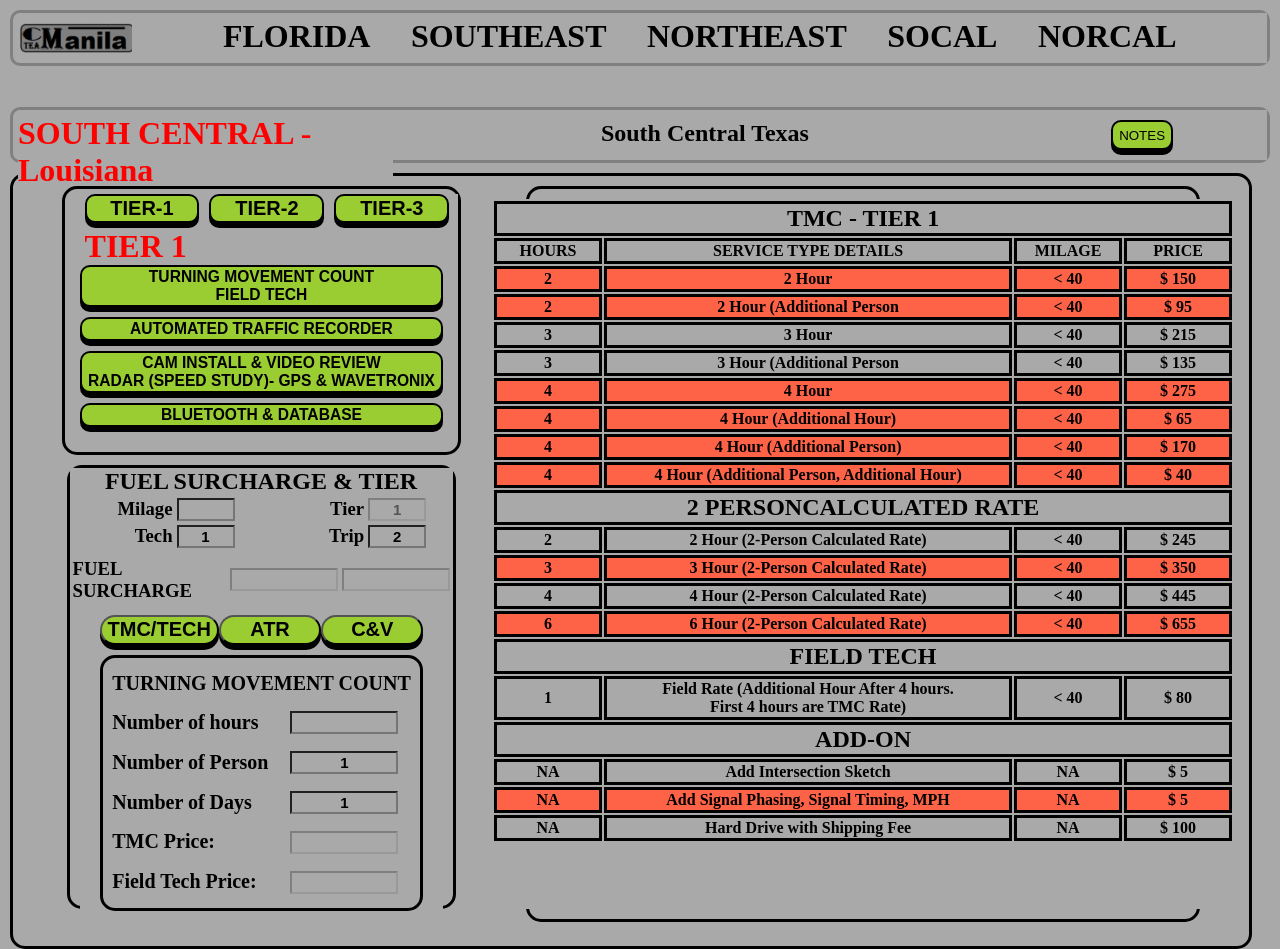
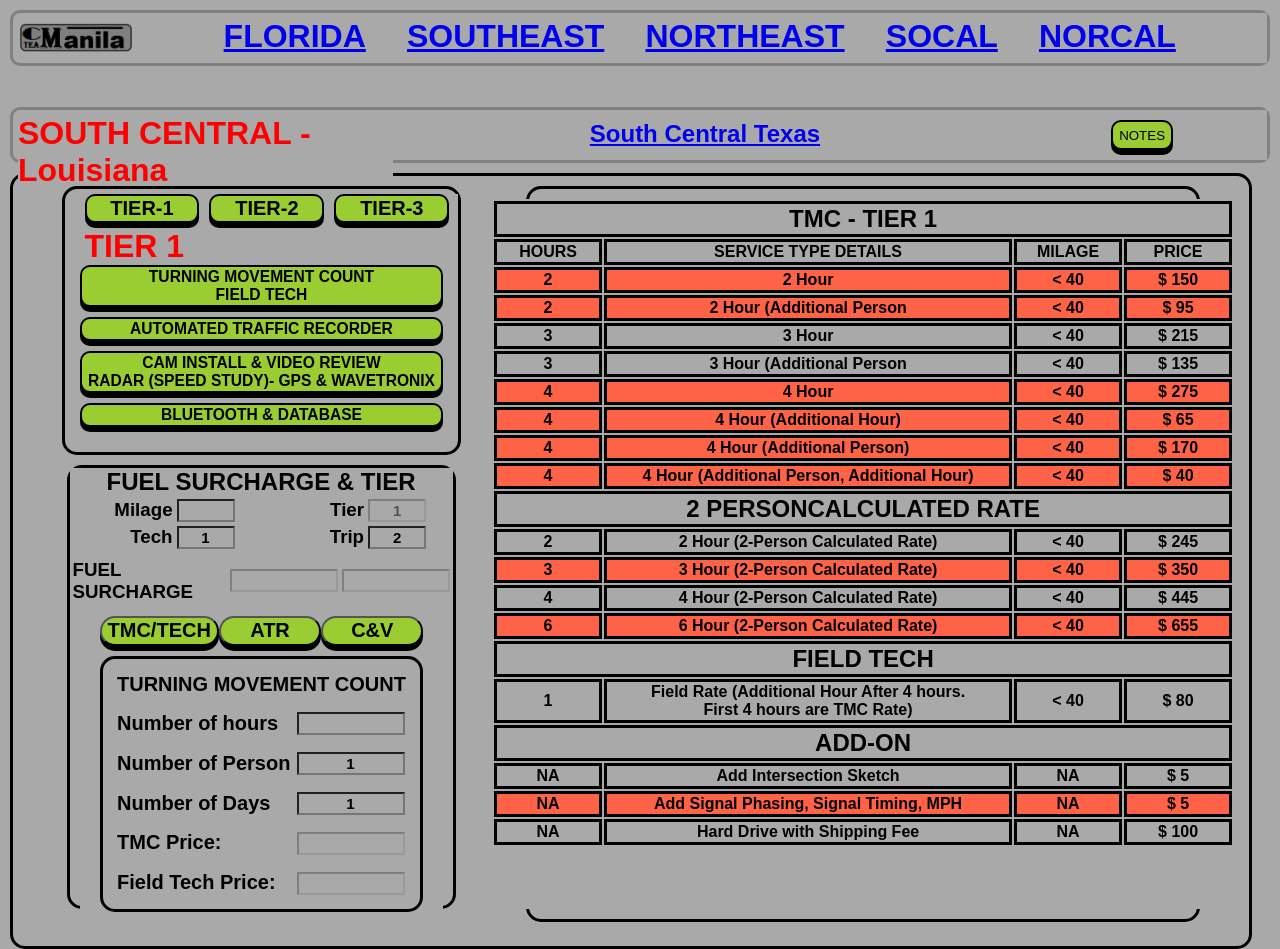
Before and after one commit to JA-Cadano/CM-Team-PricingGuide, a plain HTML site: page southcentralLA/southcentralLA.html in a window 1280 px wide. Drawn offline with Linux system fonts and the light colour scheme.

Commit message:
Add files via upload

```diff
--- a/southcentralLA/southcentralLA.css
+++ b/southcentralLA/southcentralLA.css
@@ -1,6 +1,7 @@
 *{
 	margin: 0;
 	background-color: darkgrey;
+	font-family: sans-serif;
 }
 
 /*------------------HEADER TOP---------------------------*/
@@ -16,14 +17,16 @@
 	margin: 10px;
 }
 
+img{
+	max-width: 100%;
+	max-height: 100%;
+}
+
 .topheader .thl-1{
 	margin-left: 7px;
 	margin-top: 10px;
 	margin-bottom: 5px;
 	width: 10%;
-	background-image: url("../images/ourLogo-02.png");
-	background-repeat: no-repeat;
-	background-size: 115px 30px;
 }
 
 .topheader .thl-2{
--- a/southcentralLA/southcentralLA.html
+++ b/southcentralLA/southcentralLA.html
@@ -9,13 +9,13 @@
 <body>
 	<!---------------TOP HEADER---------------->
 	<div class="topheader">
-		<div class="thl-1"></div>
+		<div class="thl-1"><a href="../index.html"><img src="../images/ourLogo-02.png"></a></div>
 		<div class="thl-2">
-			<div><h1>FLORIDA</h1></div>
-			<div><h1>SOUTHEAST</h1></div>
-			<div><h1>NORTHEAST</h1></div>
-			<div><h1>SOCAL</h1></div>
-			<div><h1>NORCAL</h1></div>
+			<div><h1><a href="../floridaMI/floridaMI.html">FLORIDA</a></h1></div>
+			<div><h1><a href="../southeastGNS/southeastGNS.html">SOUTHEAST</a></h1></div>
+			<div><h1><a href="../northeastNE/northeastNE.html">NORTHEAST</a></h1></div>
+			<div><h1><a href="../socalCA/socalCA.html">SOCAL</a></h1></div>
+			<div><h1><a href="../norcalCA/norcalCA.html">NORCAL</a></h1></div>
 		</div>
 	</div>
 	<!---------------TOP HEADER--END----------->
@@ -25,7 +25,7 @@
 	<div class="bottomheader">
 		<div class="lpart"><h1>SOUTH CENTRAL  -   Louisiana</h1></div>
 
-		<div class="mpart"><h2>South Central Texas</h2></div>
+		<div class="mpart"><h2><a href="../southcentralTX/southcentralTX.html">South Central Texas</a></h2></div>
 
 		<div class="rpart">
 			<button type="button" onclick="showNote()" class="btn">NOTES</button>
```
